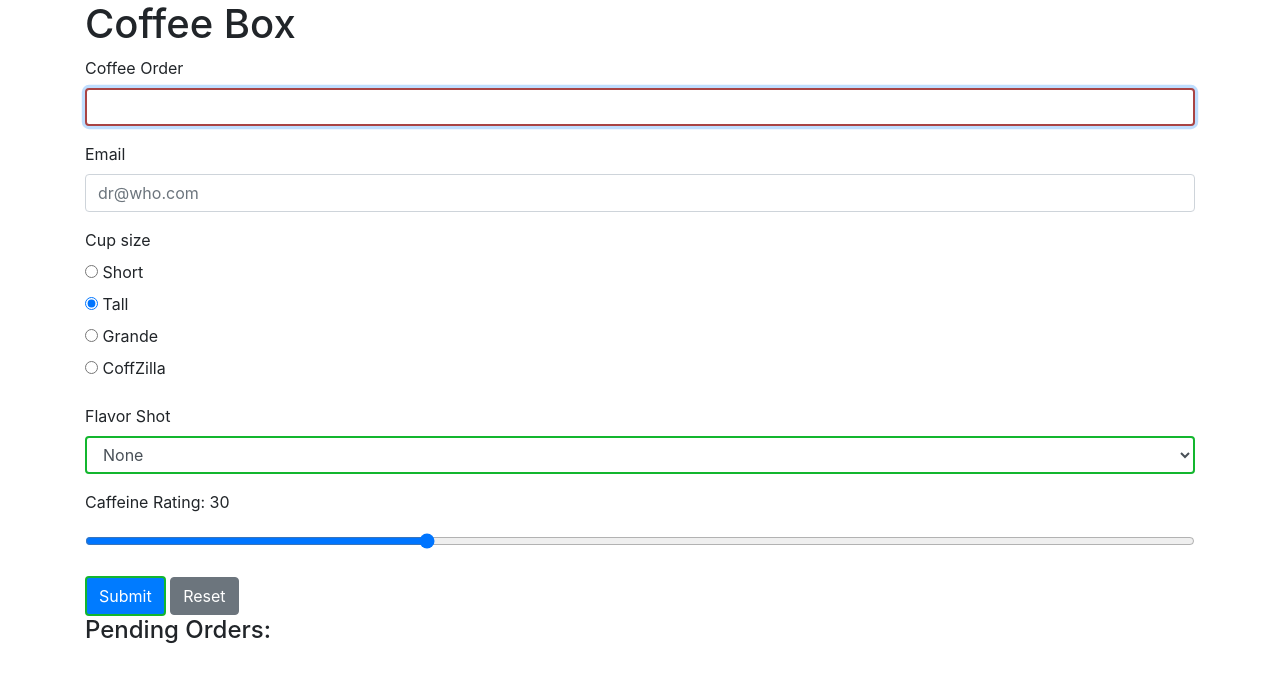
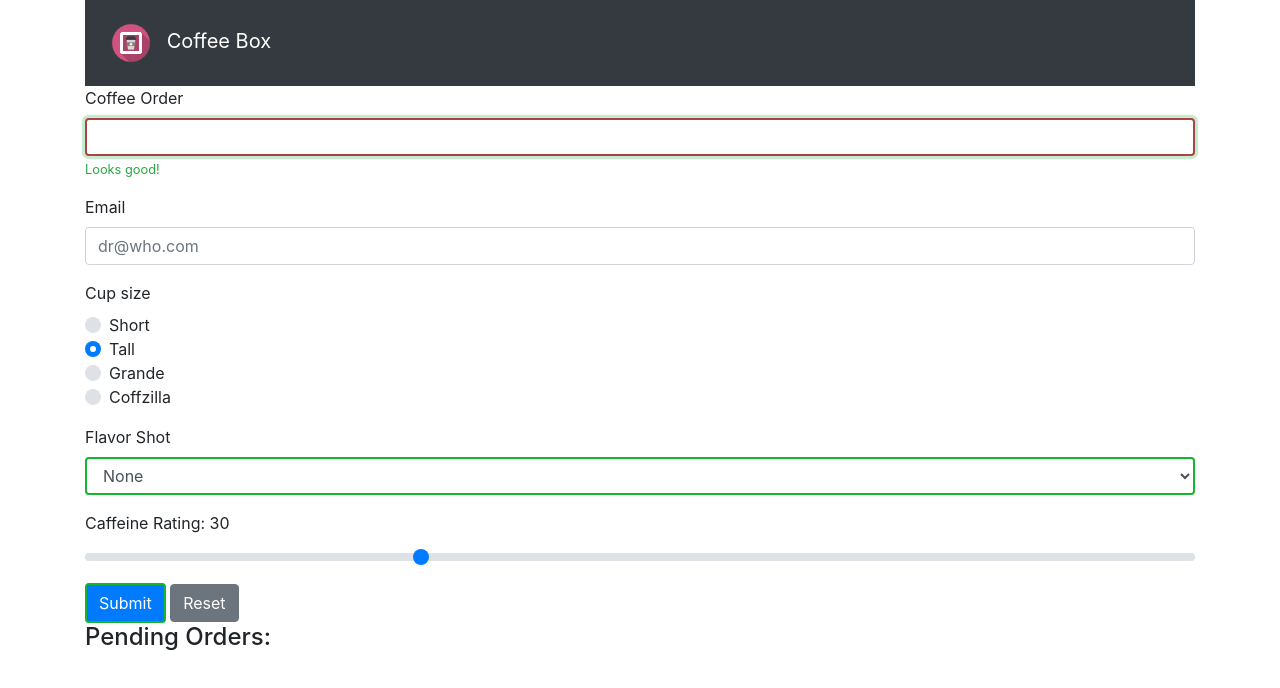
Before and after one commit to D3sti/coffeebox, a website: page coffeebox/index.html in a window 1280 px wide. Drawn offline with nearby package versions, Linux system fonts and the light colour scheme.

Commit message:
Add favicons, Add bootstrap slider and radio buttons

```diff
--- a/coffeebox/index.html
+++ b/coffeebox/index.html
@@ -13,11 +13,25 @@
     integrity="sha384-WskhaSGFgHYWDcbwN70/dfYBj47jz9qbsMId/iRN3ewGhXQFZCSftd1LZCfmhktB"
     crossorigin="anonymous">
 
+    <!-- Browser Tab icon path -->
+    <link rel="apple-touch-icon" sizes="180x180" href="/content/icons/apple-touch-icon.png">
+    <link rel="icon" type="image/png" sizes="32x32" href="/content/icons/favicon-32x32.png">
+    <link rel="icon" type="image/png" sizes="16x16" href="/content/icons/favicon-16x16.png">
+    <link rel="manifest" href="/content/icons/site.webmanifest">
+    <link rel="mask-icon" href="/content/icons/safari-pinned-tab.svg" color="#5bbad5">
+    <meta name="msapplication-TileColor" content="#da532c">
+    <meta name="theme-color" content="#ffffff">
+
     <!-- Browser Tab header -->
     <title>Coffee box</title>
 
     <!-- Style Tags -->
     <style>
+        img {
+            max-width: 50%;
+            height: 50%;
+            margin: 10px;
+        }
         form :focus:required:invalid{
             border-color: #a94444;
             border-width: 2px
@@ -26,14 +40,19 @@
             border-color: #13b62e;
             border-width: 2px
         }
+
     </style>
 
 </head>
 <body class="container">
 
-    <header>
-        <h1>Coffee Box</h1>
-    </header>
+    <nav class="navbar navbar-dark bg-dark">
+        <a class="navbar-brand" href="#">
+            <img src="/content/images/coffeebox.png"
+            width="40" height="40" class="d-inline-block align-middle" alt="">
+            Coffee Box
+        </a>
+    </nav>
 
     <section>
         <div class="panel panel-default">
@@ -41,9 +60,12 @@
                 <form data-coffee-order="form">
                     <div class="form-group">
                         <label for="coffeeOrder">Coffee Order</label>
-                        <input id="coffeeOrder" class="form-control" name="coffee" autocomplete='username'
+                        <input id="coffeeOrder" type="text" class="form-control is-valid" name="coffee" autocomplete='username'
                                 autofocus required pattern="[a-zA-Z\s]+">
                                 <!--RegExp: + == one or more times / \s == whitespaces -->
+                        <div class="valid-feedback">
+                            Looks good!
+                        </div>
                     </div>
 
                     <div class="form-group">
@@ -53,31 +75,24 @@
                         autocomplete='email' required>
                     </div>
 
+
                     <div class="form-group">
-                        <label for="cupSize">Cup size</label>
-                        <div class="radio">
-                            <label>
-                                <input type="radio" id="cupSize" name="size" value="short">
-                                Short
-                            </label>
+                        <label for="cupSize1">Cup size</label>
+                        <div class="custom-control custom-radio">
+                             <input class="custom-control-input" type="radio" id="cupSize1" name="size" value="short">
+                            <label class="custom-control-label" for="cupSize1">Short</label>
                         </div>
-                        <div class="radio">
-                            <label>
-                                <input type="radio" id="cupSize" name="size" value="tall" checked>
-                                Tall
-                            </label>
+                        <div class="custom-control custom-radio">
+                            <input class="custom-control-input" type="radio" id="cupSize2" name="size" value="tall" checked>
+                            <label class="custom-control-label" for="cupSize2">Tall</label>
                         </div>
-                        <div class="radio">
-                            <label>
-                                <input type="radio" id="cupSize" name="size" value="grande">
-                                Grande
-                            </label>
+                        <div class="custom-control custom-radio">
+                            <input class="custom-control-input" type="radio" id="cupSize3" name="size" value="grande">
+                            <label class="custom-control-label" for="cupSize3">Grande</label>
                         </div>
-                        <div class="radio">
-                            <label>
-                                <input type="radio" id="cupSize" name="size" value="coffzilla">
-                                CoffZilla
-                            </label>
+                        <div class="custom-control custom-radio">
+                            <input class="custom-control-input" type="radio" id="cupSize4" name="size" value="coffzilla">
+                            <label class="custom-control-label" for="cupSize4">Coffzilla</label>
                         </div>
                     </div>
 
@@ -95,7 +110,7 @@
                     <div class="form-group">
                         <label for="strenghtLevel">Caffeine Rating: </label>
                         <output type="text" id="strenghtValue" value="0"></output>
-                        <input class="form-control" type="range" id="strenghtLevel" name="strenght" min="0" max="100" value="30">
+                        <input class="custom-range" type="range" id="strenghtLevel" name="strenght" min="0" max="100" value="30">
                     </div>
 
                     <button type="submit" class="btn btn-primary">Submit</button>
@@ -108,7 +123,7 @@
         <div class="panel panel-default">
             <div class="panel-body">
                 <h4>Pending Orders:</h4>
-                <div data-coffee-order="checkbox-list"></div>
+                <div class="form-check" data-coffee-order="checkbox-list"></div>
             </div>
         </div>
 
--- a/coffeebox/scripts/orderlist.js
+++ b/coffeebox/scripts/orderlist.js
@@ -1,6 +1,8 @@
 
 (function(window){
     'use strict'
+
+
 
     console.log(">> orderlist.js fired << ");
 
```
Also changed, not shown: coffeebox/content/icons/browserconfig.xml (added, +9 -0 lines), coffeebox/content/icons/android-chrome-192x192.png (added), coffeebox/content/icons/apple-touch-icon.png (added), coffeebox/content/icons/favicon-16x16.png (added), coffeebox/content/icons/favicon-32x32.png (added), coffeebox/content/icons/favicon.ico (added), coffeebox/content/icons/mstile-150x150.png (added), coffeebox/content/icons/safari-pinned-tab.svg (added), coffeebox/content/icons/site.webmanifest (added), coffeebox/content/images/coffeebox.png (added).
